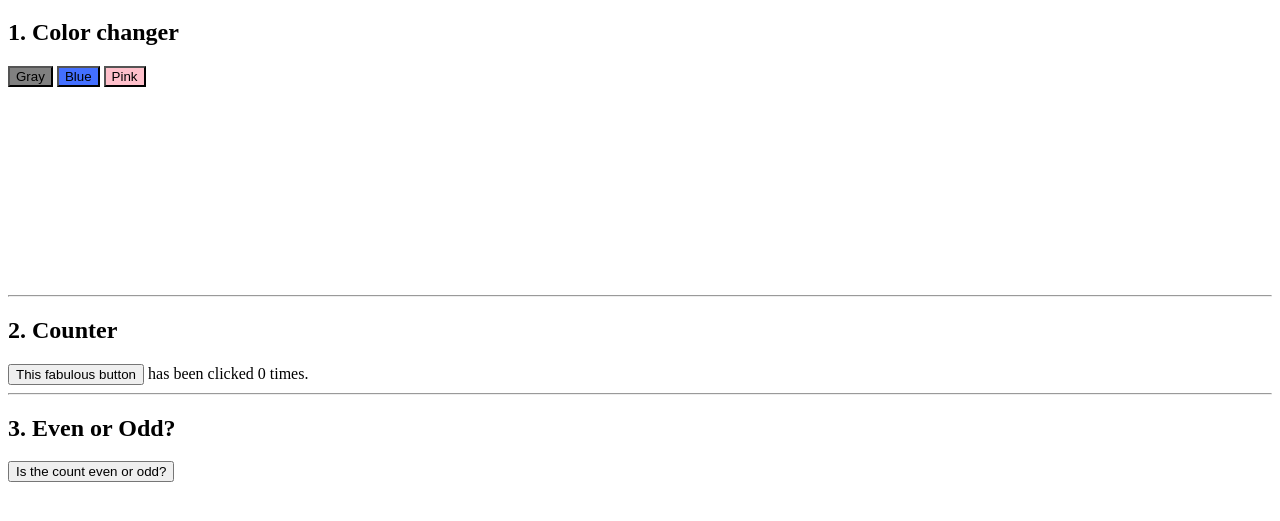
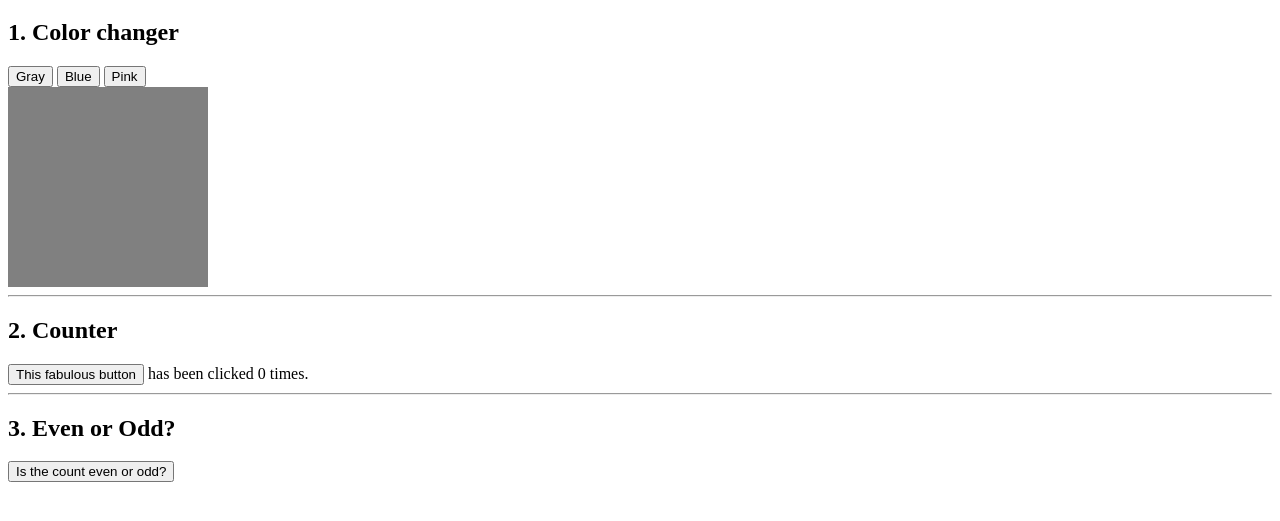
Before and after one commit to roken47/act-clk-handlers, a plain HTML site: page index.html in a window 1280 px wide. Shown: the part 61-582 px from the top of the page. Drawn offline with Linux system fonts and the light colour scheme; files whose address does not match are found by name.

Commit message:
reverted the rulesets, now I understand the obj

```diff
--- a/assets/stylesheets/style.css
+++ b/assets/stylesheets/style.css
@@ -2,13 +2,13 @@
   width: 200px;
   height: 200px;
 }
-#gray-button {
+.gray {
   background: gray;
 }
-#blue-button {
+.blue {
   background: rgb(67, 111, 255);
 }
-#pink-button {
+.pink {
   background: pink;
 }
 /* TODO 1
```
